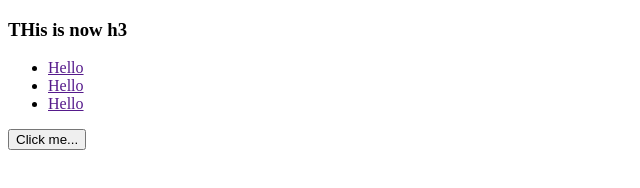
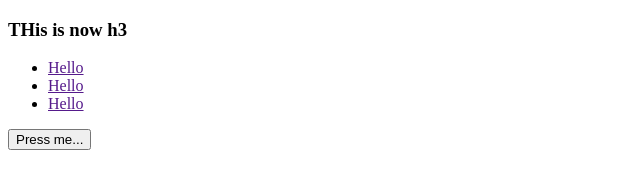
Before and after one commit to developerchanchal1/delta-demo, a plain HTML site: page index.html in a window 1280 px wide. Shown: the full height of the page, 0-640 px from the left. Drawn offline with Linux system fonts and the light colour scheme.

Commit message:
Update index.html

```diff
--- a/index.html
+++ b/index.html
@@ -14,6 +14,6 @@
     </ul>
 
 
-    <button>Click me...</button>
+    <button>Press me...</button>
 </body>
 </html>
```
